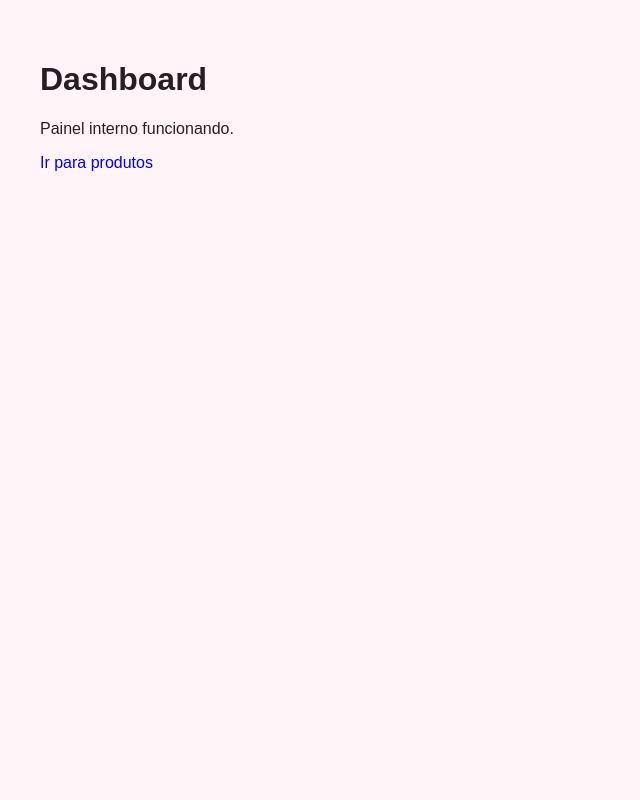
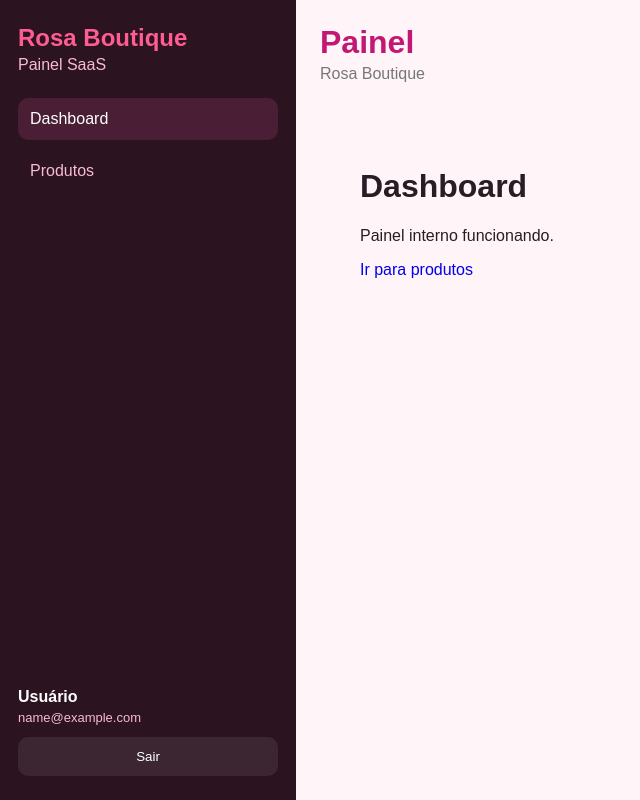
Before and after one commit to lucasmtdap-ai/estoque-frontend-premium, a React (Vite) app: page / in a window 1280 px wide. Shown: the whole page, without its empty margins (0-640 px from the left). Built offline with nearby package versions, Linux system fonts and the light colour scheme; sample sign-in values are in the browser's storage.

Commit message:
Update App.jsx

```diff
--- a/src/App.jsx
+++ b/src/App.jsx
@@ -5,6 +5,7 @@ import Register from "./pages/Register.jsx";
 import Dashboard from "./pages/Dashboard.jsx";
 import Produtos from "./pages/Produtos.jsx";
 import ProtectedRoute from "./components/ProtectedRoute.jsx";
+import AppLayout from "./layout/AppLayout.jsx";
 
 export default function App() {
   return (
@@ -17,19 +18,13 @@ export default function App() {
           path="/"
           element={
             <ProtectedRoute>
-              <Dashboard />
+              <AppLayout />
             </ProtectedRoute>
           }
-        />
-
-        <Route
-          path="/produtos"
-          element={
-            <ProtectedRoute>
-              <Produtos />
-            </ProtectedRoute>
-          }
-        />
+        >
+          <Route index element={<Dashboard />} />
+          <Route path="produtos" element={<Produtos />} />
+        </Route>
 
         <Route path="*" element={<Navigate to="/login" replace />} />
       </Routes>
```
